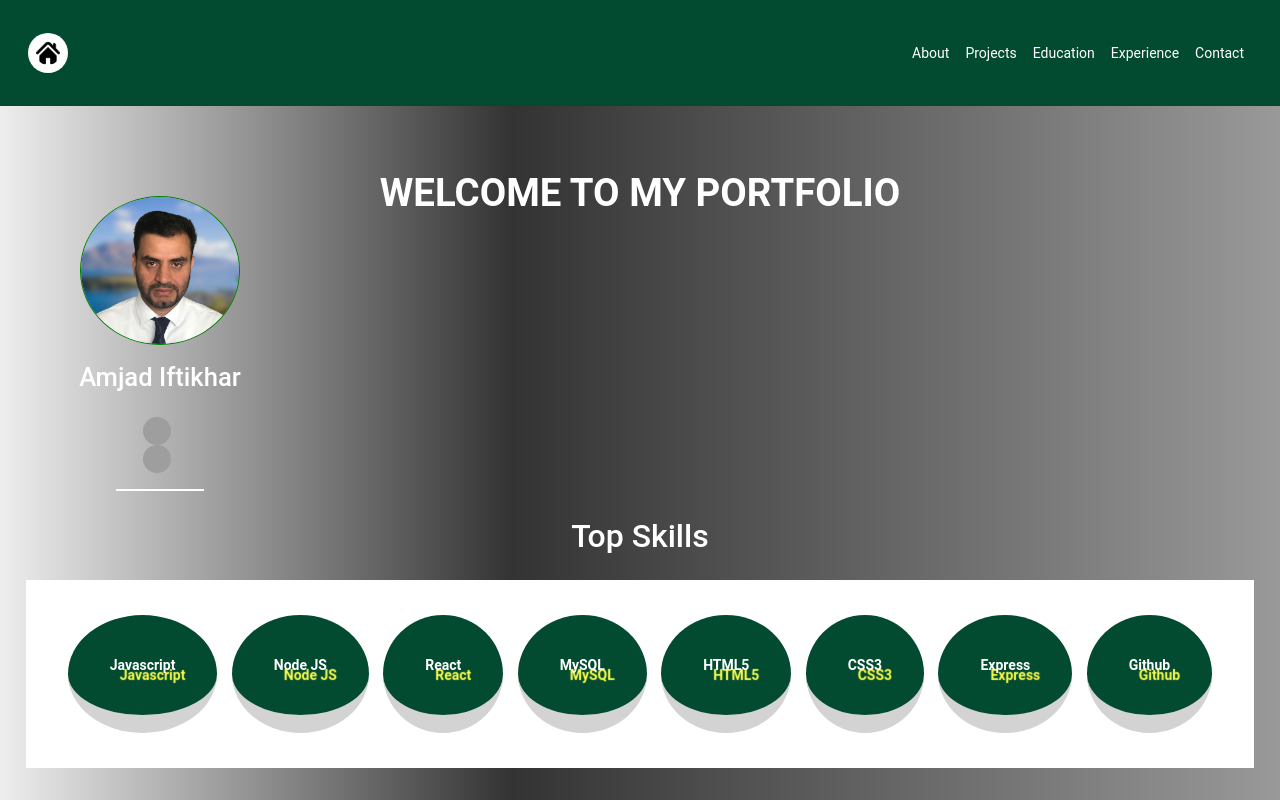
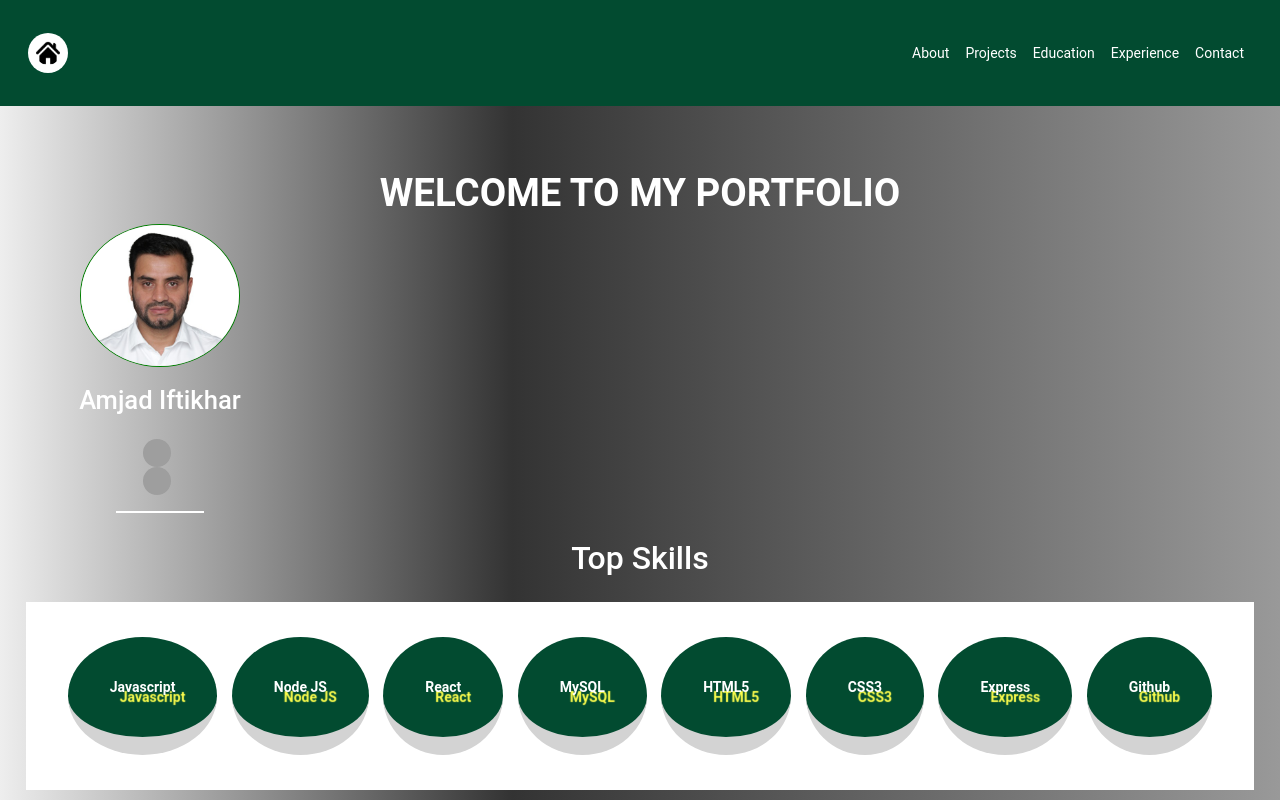
Before and after one commit to amjadiftikhar-zz/my-portfolio, a React (Create React App) app: page / in a window 1280 px wide. Shown: the top 800 px of the page. Built offline with nearby package versions, Linux system fonts and the light colour scheme; grey boxes are pictures that could not be loaded; the HTML template or start-up script is replaced by a standard one.

Commit message:
profile has been updated

```diff
--- a/src/components/ProfileImage.js
+++ b/src/components/ProfileImage.js
@@ -7,10 +7,9 @@ import linkedinIcon from "../images/linkedin.png";
 
 const ImageStyle = styled.div`
     .profilePic {
-      margin-top: -2em;
       border: 1px solid green;
       width: 50%;
-      height: 50%;
+      height: auto;
     }
     .leftSection {
         display: flex;
@@ -30,13 +29,13 @@ const ImageStyle = styled.div`
         border-bottom: 2px solid white;
     }
     img {
-        width:2em;
+        width: 2em;
         height: 2em;
         border-radius: 50%;
     }
     .classContact a {
        margin-left:20%;
-      margin-right:20%;
+       margin-right:20%;
     }
 `;
 
--- a/src/pages/About.js
+++ b/src/pages/About.js
@@ -25,7 +25,7 @@ export default function About() {
     <Container>
       <h3>About me!</h3>
       <p>
-        <br/>I am a curious and driven Backend Developer with focus on web development. I have worked with several diﬀerent tech stacks and particularly excels in JavaScript, React, Node JS, HTML, CSS and MySql. I have been contributing to open source projects to learn new development techniques and deepen my knowledge in Full-stack domain. I am looking to discover new ﬁelds in the domain of tech and development by joining a progressive, fast paced team.
+        <br/>I am a curious and driven Full stack Developer with focus on web development. I have worked with several diﬀerent tech stacks and particularly excels in JavaScript, React, Node JS, HTML, CSS and MySql. I have been contributing to open source projects to learn new development techniques and deepen my knowledge in Full-stack domain. I am looking to discover new ﬁelds in the domain of tech and development by joining a progressive, fast paced team.
       </p>
     </Container>
     </Style>
```
Also changed, not shown: src/images/profilePic.png, 1 other file (tests, documents, lock files or other folders).
